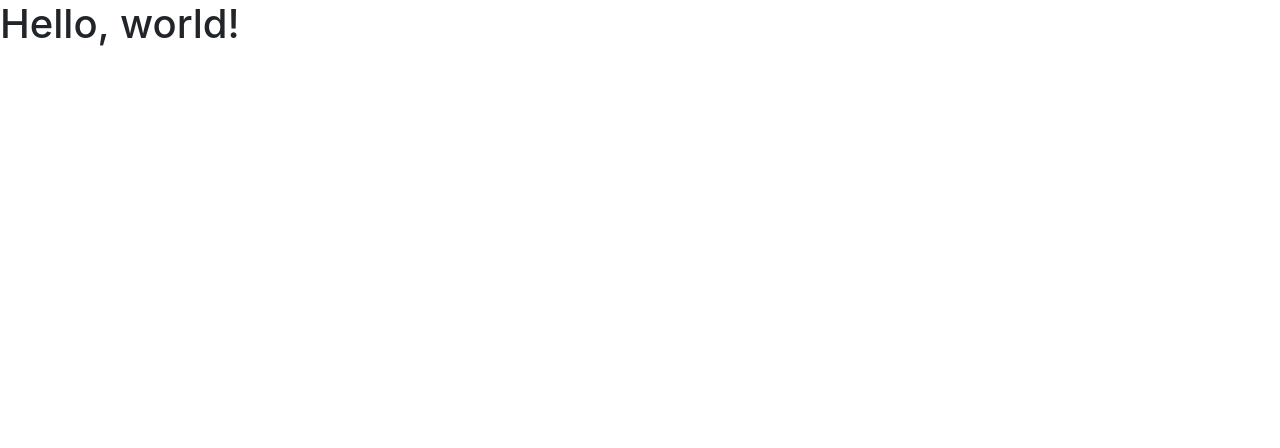
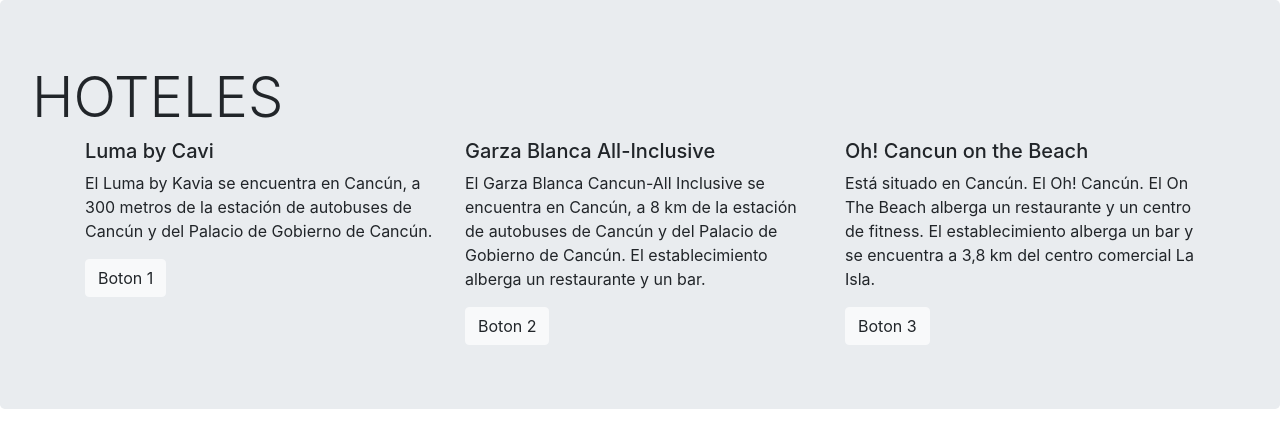
Before and after one commit to daniloulbrich/Curso-Bootstrap, a website: page index.html in a window 1280 px wide. Drawn offline with nearby package versions, Linux system fonts and the light colour scheme.

Commit message:
Agregado de Hoteles cob bootstrap

```diff
--- a/index.html
+++ b/index.html
@@ -11,7 +11,28 @@
     <title>Hello, world!</title>
 </head>
 <body>
-    <h1>Hello, world!</h1>
+    <div class="jumbotron">
+        <h1 class="display-4">HOTELES</h1>
+        <div class="container">
+            <div class="row">
+                <div class="col-sm-4">
+                    <h5>Luma by Cavi</h5>
+                    <p>El Luma by Kavia se encuentra en Cancún, a 300 metros de la estación de autobuses de Cancún y del Palacio de Gobierno de Cancún.</p>
+                    <button type="button" class="btn btn-light">Boton 1</button>
+                </div>
+                <div class="col-sm-4">
+                    <h5>Garza Blanca All-Inclusive</h5>
+                    <p>El Garza Blanca Cancun-All Inclusive se encuentra en Cancún, a 8 km de la estación de autobuses de Cancún y del Palacio de Gobierno de Cancún. El establecimiento alberga un restaurante y un bar.</p>
+                    <button type="button" class="btn btn-light">Boton 2</button>
+                </div>
+                <div class="col-sm-4">
+                    <h5>Oh! Cancun on the Beach</h5>
+                    <p>Está situado en Cancún. El Oh! Cancún. El On The Beach alberga un restaurante y un centro de fitness. El establecimiento alberga un bar y se encuentra a 3,8 km del centro comercial La Isla. </p>
+                    <button type="button" class="btn btn-light">Boton 3</button>
+                </div>
+            </div>
+        </div>
+    </div>
 
     <script src="node_modules/jquery/dist/jquery.min.js"></script>
     <script src="node_modules/popper.js/dist/popper.min.js"></script>
```
